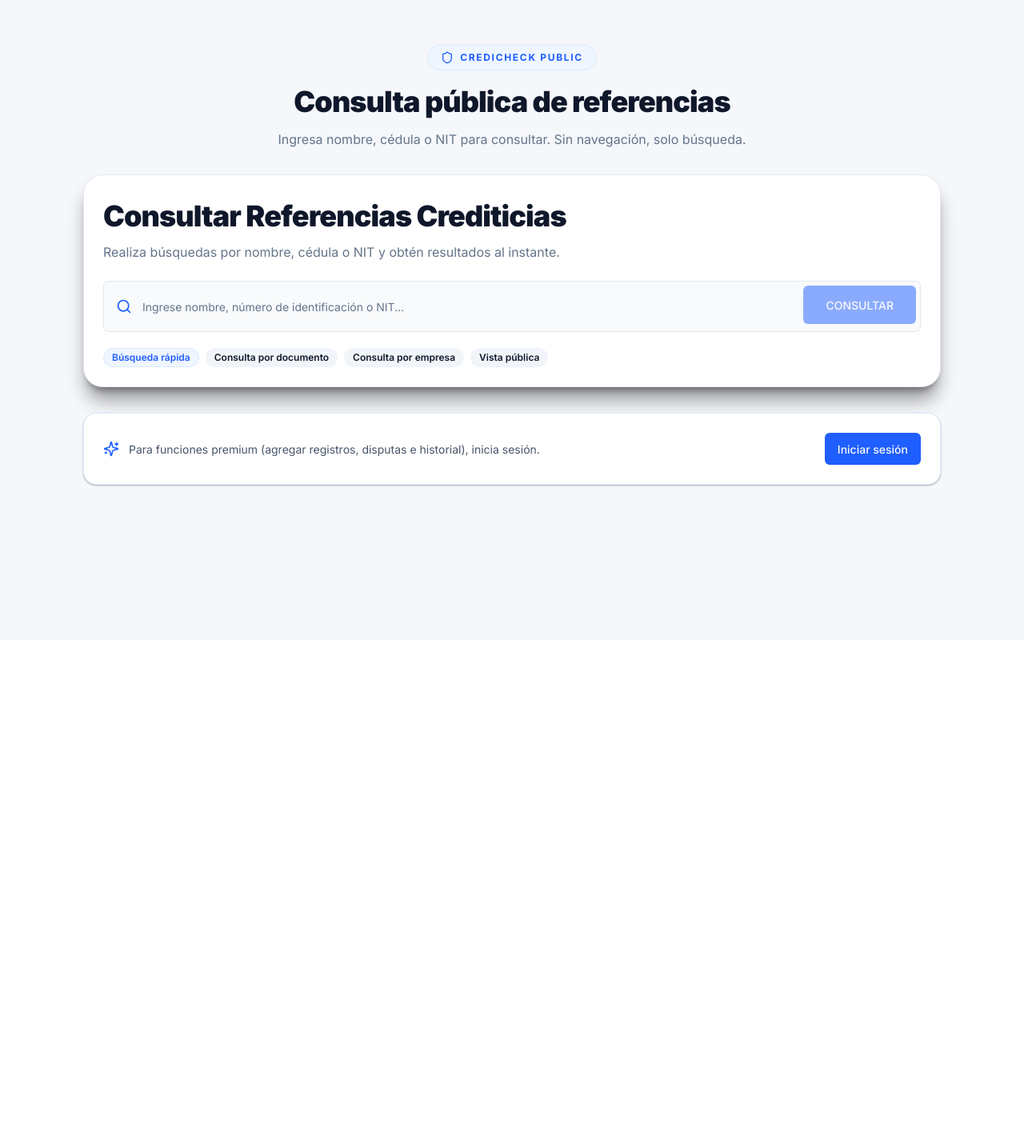
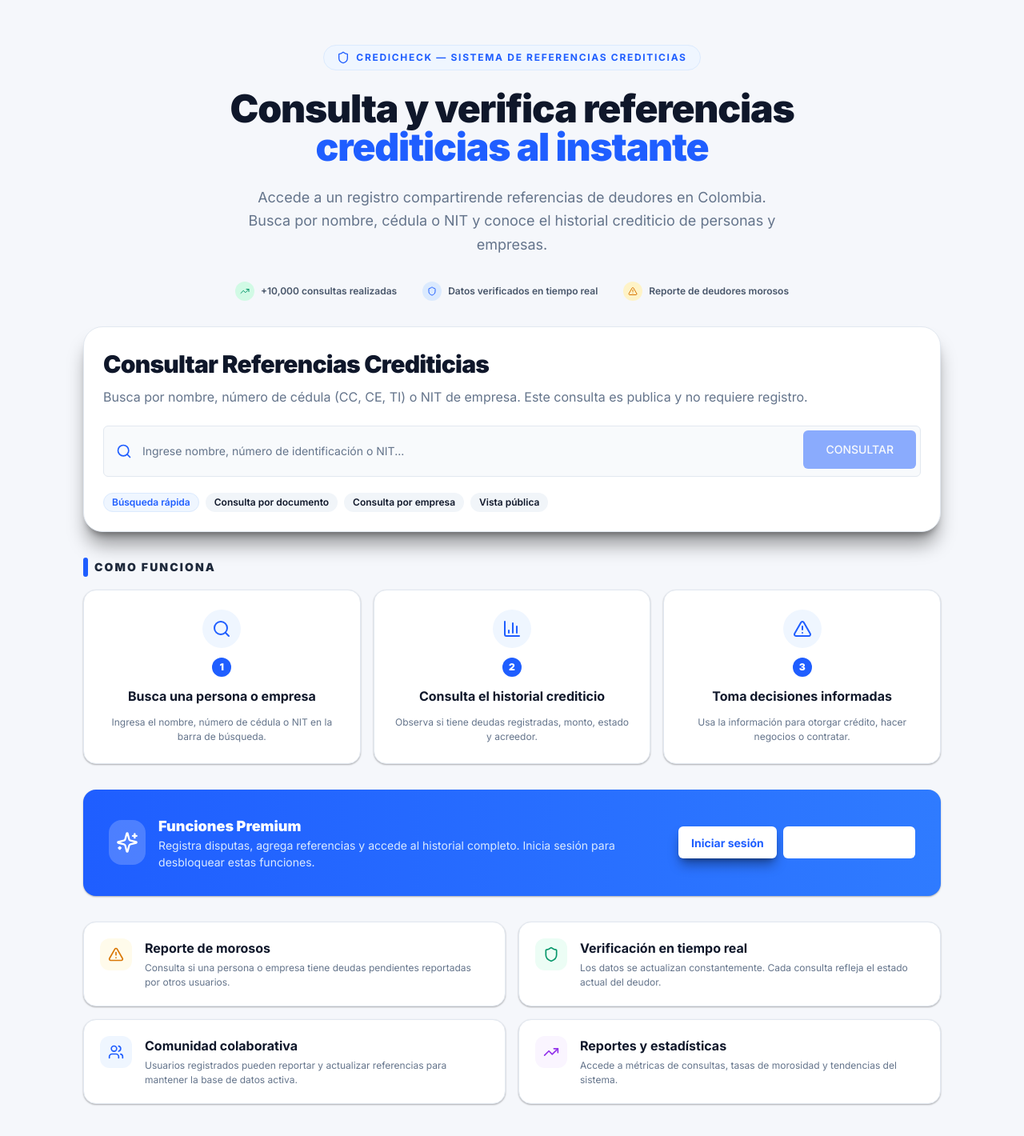
Before and after one commit to Izzy2024/credicheck, a Next.js app: page /dashboard in a window 1280 px wide. Shown: the top 1420 px of the page at 80% size. Before the commit the page ends 800 px from the top, so only its background shows below. Built offline with nearby package versions, Linux system fonts and the light colour scheme.

Commit message:
feat: redesign public dashboard with how-it-works, feature cards and premium CTA

```diff
--- a/app/dashboard/page.tsx
+++ b/app/dashboard/page.tsx
@@ -553,20 +553,56 @@ export default function Dashboard() {
 
           <div className={`${accessToken ? "max-w-7xl px-8 py-8 space-y-8" : "max-w-6xl px-6 md:px-10 py-10 md:py-14 space-y-8"} mx-auto`}>
             {!accessToken && (
-              <div className="text-center">
-                <div className="inline-flex items-center gap-2 mb-3 rounded-full px-4 py-1.5 bg-blue-50 border border-blue-100">
+              <div className="text-center space-y-6">
+                {/* Hero badge */}
+                <div className="inline-flex items-center gap-2 rounded-full px-4 py-1.5 bg-blue-50 border border-blue-100">
                   <Shield className="w-4 h-4 text-[#1F5EFF]" />
-                  <span className="font-bold text-[#1F5EFF] text-xs tracking-[0.14em] uppercase">CrediCheck Public</span>
+                  <span className="font-bold text-[#1F5EFF] text-xs tracking-[0.14em] uppercase">CrediCheck — Sistema de Referencias Crediticias</span>
                 </div>
-                <h1 className="text-3xl md:text-4xl font-black tracking-tight text-slate-900">Consulta pública de referencias</h1>
-                <p className="text-slate-500 mt-2">Ingresa nombre, cédula o NIT para consultar. Sin navegación, solo búsqueda.</p>
+
+                {/* Main headline */}
+                <h1 className="text-3xl md:text-5xl font-black tracking-tight text-slate-900 leading-tight">
+                  Consulta y verifica referencias<br className="hidden md:block" />
+                  <span className="text-[#1F5EFF]"> crediticias al instante</span>
+                </h1>
+
+                {/* Subtext */}
+                <p className="text-slate-500 text-base md:text-lg max-w-2xl mx-auto leading-relaxed">
+                  Accede a un registro compartirende referencias de deudores en Colombia. Busca por nombre, cédula o NIT y conoce el historial crediticio de personas y empresas.
+                </p>
+
+                {/* Trust indicators */}
+                <div className="flex flex-wrap items-center justify-center gap-4 md:gap-8 pt-2">
+                  <div className="flex items-center gap-2">
+                    <div className="w-6 h-6 rounded-full bg-emerald-100 flex items-center justify-center">
+                      <TrendingUp className="w-3 h-3 text-emerald-600" />
+                    </div>
+                    <span className="text-xs font-semibold text-slate-600">+10,000 consultas realizadas</span>
+                  </div>
+                  <div className="flex items-center gap-2">
+                    <div className="w-6 h-6 rounded-full bg-blue-100 flex items-center justify-center">
+                      <Shield className="w-3 h-3 text-[#1F5EFF]" />
+                    </div>
+                    <span className="text-xs font-semibold text-slate-600">Datos verificados en tiempo real</span>
+                  </div>
+                  <div className="flex items-center gap-2">
+                    <div className="w-6 h-6 rounded-full bg-amber-100 flex items-center justify-center">
+                      <AlertTriangle className="w-3 h-3 text-amber-600" />
+                    </div>
+                    <span className="text-xs font-semibold text-slate-600">Reporte de deudores morosos</span>
+                  </div>
+                </div>
               </div>
             )}
 
             <Card className={`bg-white border border-slate-200 ${accessToken ? "shadow-sm rounded-2xl" : "shadow-xl rounded-3xl"}`}>
               <CardHeader>
-                <CardTitle className={`${accessToken ? "text-3xl" : "text-4xl"} font-black text-slate-900`}>Consultar Referencias Crediticias</CardTitle>
-                <CardDescription className="text-slate-500 text-base">Realiza búsquedas por nombre, cédula o NIT y obtén resultados al instante.</CardDescription>
+                <CardTitle className={`${accessToken ? "text-3xl" : "text-2xl md:text-3xl"} font-black text-slate-900`}>Consultar Referencias Crediticias</CardTitle>
+                <CardDescription className="text-slate-500 text-sm md:text-base">
+                  {!accessToken
+                    ? "Busca por nombre, número de cédula (CC, CE, TI) o NIT de empresa. Este consulta es publica y no requiere registro."
+                    : "Realiza búsquedas por nombre, cédula o NIT y obtén resultados al instante."}
+                </CardDescription>
               </CardHeader>
               <CardContent className="space-y-5">
                 <div className="relative">
@@ -747,15 +783,125 @@ export default function Dashboard() {
             )}
 
             {!accessToken && (
-              <Card className="bg-white rounded-2xl border border-blue-100">
-                <CardContent className="p-6 flex flex-col sm:flex-row sm:items-center sm:justify-between gap-3">
-                  <div className="flex items-center gap-3">
-                    <Sparkles className="w-5 h-5 text-[#1F5EFF]" />
-                    <p className="text-sm text-slate-600">Para funciones premium (agregar registros, disputas e historial), inicia sesión.</p>
+              <>
+                {/* Como funciona */}
+                <div className="space-y-4">
+                  <div className="flex items-center gap-2">
+                    <div className="w-1.5 h-6 bg-[#1F5EFF] rounded-full" />
+                    <h2 className="text-sm font-black uppercase tracking-[0.15em] text-slate-800">Como funciona</h2>
                   </div>
-                  <Button onClick={() => router.push("/login")} className="bg-[#1F5EFF] hover:bg-[#2F7BFF] hover:shadow-[0_0_0_3px_rgba(47,123,255,0.22)]">Iniciar sesión</Button>
-                </CardContent>
-              </Card>
+                  <div className="grid grid-cols-1 md:grid-cols-3 gap-4">
+                    <Card className="bg-white rounded-2xl border border-slate-200">
+                      <CardContent className="p-6 text-center space-y-3">
+                        <div className="w-12 h-12 rounded-full bg-blue-50 flex items-center justify-center mx-auto">
+                          <Search className="w-6 h-6 text-[#1F5EFF]" />
+                        </div>
+                        <div className="inline-flex items-center justify-center w-6 h-6 rounded-full bg-[#1F5EFF] text-white text-xs font-black">1</div>
+                        <p className="font-bold text-slate-900">Busca una persona o empresa</p>
+                        <p className="text-xs text-slate-500">Ingresa el nombre, número de cédula o NIT en la barra de búsqueda.</p>
+                      </CardContent>
+                    </Card>
+                    <Card className="bg-white rounded-2xl border border-slate-200">
+                      <CardContent className="p-6 text-center space-y-3">
+                        <div className="w-12 h-12 rounded-full bg-blue-50 flex items-center justify-center mx-auto">
+                          <BarChart3 className="w-6 h-6 text-[#1F5EFF]" />
+                        </div>
+                        <div className="inline-flex items-center justify-center w-6 h-6 rounded-full bg-[#1F5EFF] text-white text-xs font-black">2</div>
+                        <p className="font-bold text-slate-900">Consulta el historial crediticio</p>
+                        <p className="text-xs text-slate-500">Observa si tiene deudas registradas, monto, estado y acreedor.</p>
+                      </CardContent>
+                    </Card>
+                    <Card className="bg-white rounded-2xl border border-slate-200">
+                      <CardContent className="p-6 text-center space-y-3">
+                        <div className="w-12 h-12 rounded-full bg-blue-50 flex items-center justify-center mx-auto">
+                          <AlertTriangle className="w-6 h-6 text-[#1F5EFF]" />
+                        </div>
+                        <div className="inline-flex items-center justify-center w-6 h-6 rounded-full bg-[#1F5EFF] text-white text-xs font-black">3</div>
+                        <p className="font-bold text-slate-900">Toma decisiones informadas</p>
+                        <p className="text-xs text-slate-500">Usa la información para otorgar crédito, hacer negocios o contratar.</p>
+                      </CardContent>
+                    </Card>
+                  </div>
+                </div>
+
+                {/* Funciones premium */}
+                <Card className="bg-gradient-to-r from-[#1F5EFF] to-[#2F7BFF] rounded-2xl border-0 text-white">
+                  <CardContent className="p-6 md:p-8 flex flex-col md:flex-row md:items-center md:justify-between gap-4">
+                    <div className="flex items-center gap-4">
+                      <div className="w-14 h-14 rounded-2xl bg-white/20 flex items-center justify-center">
+                        <Sparkles className="w-7 h-7 text-white" />
+                      </div>
+                      <div>
+                        <p className="font-black text-lg">Funciones Premium</p>
+                        <p className="text-blue-100 text-sm">Registra disputas, agrega referencias y accede al historial completo. Inicia sesión para desbloquear estas funciones.</p>
+                      </div>
+                    </div>
+                    <div className="flex flex-col sm:flex-row gap-2 shrink-0">
+                      <Button
+                        onClick={() => router.push("/login")}
+                        className="bg-white text-[#1F5EFF] hover:bg-blue-50 font-bold shadow-lg"
+                      >
+                        Iniciar sesión
+                      </Button>
+                      <Button
+                        onClick={() => router.push("/signup")}
+                        variant="outline"
+                        className="border-white/40 text-white hover:bg-white/10 font-bold"
+                      >
+                        Crear cuenta gratis
+                      </Button>
+                    </div>
+                  </CardContent>
+                </Card>
+
+                {/* Desripcion de funciones para no autenticados */}
+                <div className="grid grid-cols-1 md:grid-cols-2 gap-4">
+                  <Card className="bg-white rounded-2xl border border-slate-200">
+                    <CardContent className="p-5 flex items-start gap-4">
+                      <div className="w-10 h-10 rounded-xl bg-amber-50 flex items-center justify-center shrink-0">
+                        <AlertTriangle className="w-5 h-5 text-amber-600" />
+                      </div>
+                      <div>
+                        <p className="font-bold text-slate-900 mb-1">Reporte de morosos</p>
+                        <p className="text-xs text-slate-500">Consulta si una persona o empresa tiene deudas pendientes reportadas por otros usuarios.</p>
+                      </div>
+                    </CardContent>
+                  </Card>
+                  <Card className="bg-white rounded-2xl border border-slate-200">
+                    <CardContent className="p-5 flex items-start gap-4">
+                      <div className="w-10 h-10 rounded-xl bg-emerald-50 flex items-center justify-center shrink-0">
+                        <Shield className="w-5 h-5 text-emerald-600" />
+                      </div>
+                      <div>
+                        <p className="font-bold text-slate-900 mb-1">Verificación en tiempo real</p>
+                        <p className="text-xs text-slate-500">Los datos se actualizan constantemente. Cada consulta refleja el estado actual del deudor.</p>
+                      </div>
+                    </CardContent>
+                  </Card>
+                  <Card className="bg-white rounded-2xl border border-slate-200">
+                    <CardContent className="p-5 flex items-start gap-4">
+                      <div className="w-10 h-10 rounded-xl bg-blue-50 flex items-center justify-center shrink-0">
+                        <Users className="w-5 h-5 text-[#1F5EFF]" />
+                      </div>
+                      <div>
+                        <p className="font-bold text-slate-900 mb-1">Comunidad colaborativa</p>
+                        <p className="text-xs text-slate-500">Usuarios registrados pueden reportar y actualizar referencias para mantener la base de datos activa.</p>
+                      </div>
+                    </CardContent>
+                  </Card>
+                  <Card className="bg-white rounded-2xl border border-slate-200">
+                    <CardContent className="p-5 flex items-start gap-4">
+                      <div className="w-10 h-10 rounded-xl bg-purple-50 flex items-center justify-center shrink-0">
+                        <TrendingUp className="w-5 h-5 text-purple-600" />
+                      </div>
+                      <div>
+                        <p className="font-bold text-slate-900 mb-1">Reportes y estadísticas</p>
+                        <p className="text-xs text-slate-500">Accede a métricas de consultas, tasas de morosidad y tendencias del sistema.</p>
+                      </div>
+                    </CardContent>
+                  </Card>
+                </div>
+              </>
             )}
           </div>
         </main>
```
